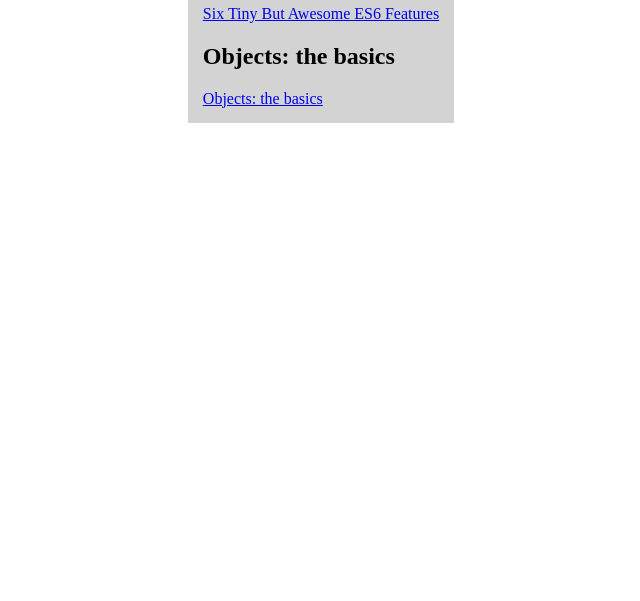
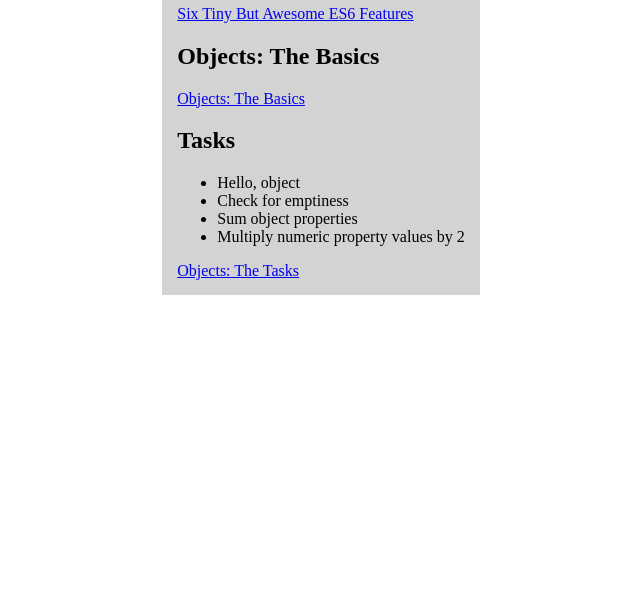
Before and after one commit to yugmani/es6-js-features, a plain HTML site: page index.html in a window 1280 px wide. Shown: the part 215-816 px from the top of the page, without its empty margins (327-967 px from the left). Drawn offline with Linux system fonts and the light colour scheme.

Commit message:
some css

```diff
--- a/index.html
+++ b/index.html
@@ -13,9 +13,18 @@
     <div class="contents">
       <h2>ES6 Features!</h1>
         <a href="https://davidwalsh.name/es6-features">Six Tiny But Awesome ES6 Features</a>
-        <h2>Objects: the basics</h2>
+        <h2>Objects: The Basics</h2>
 
-        <a href="https://javascript.info/object">Objects: the basics</a>
+        <a href="https://javascript.info/object">Objects: The Basics</a>
+        <h2>Tasks</h2>
+        <ul>
+          <li>Hello, object</li>
+          <li>Check for emptiness</li>
+          <li>Sum object properties</li>
+          <li>Multiply numeric property values by 2</li>
+        </ul>
+
+        <a href="https://javascript.info/object">Objects: The Tasks</a>
     </div>
   </div>
 
```
